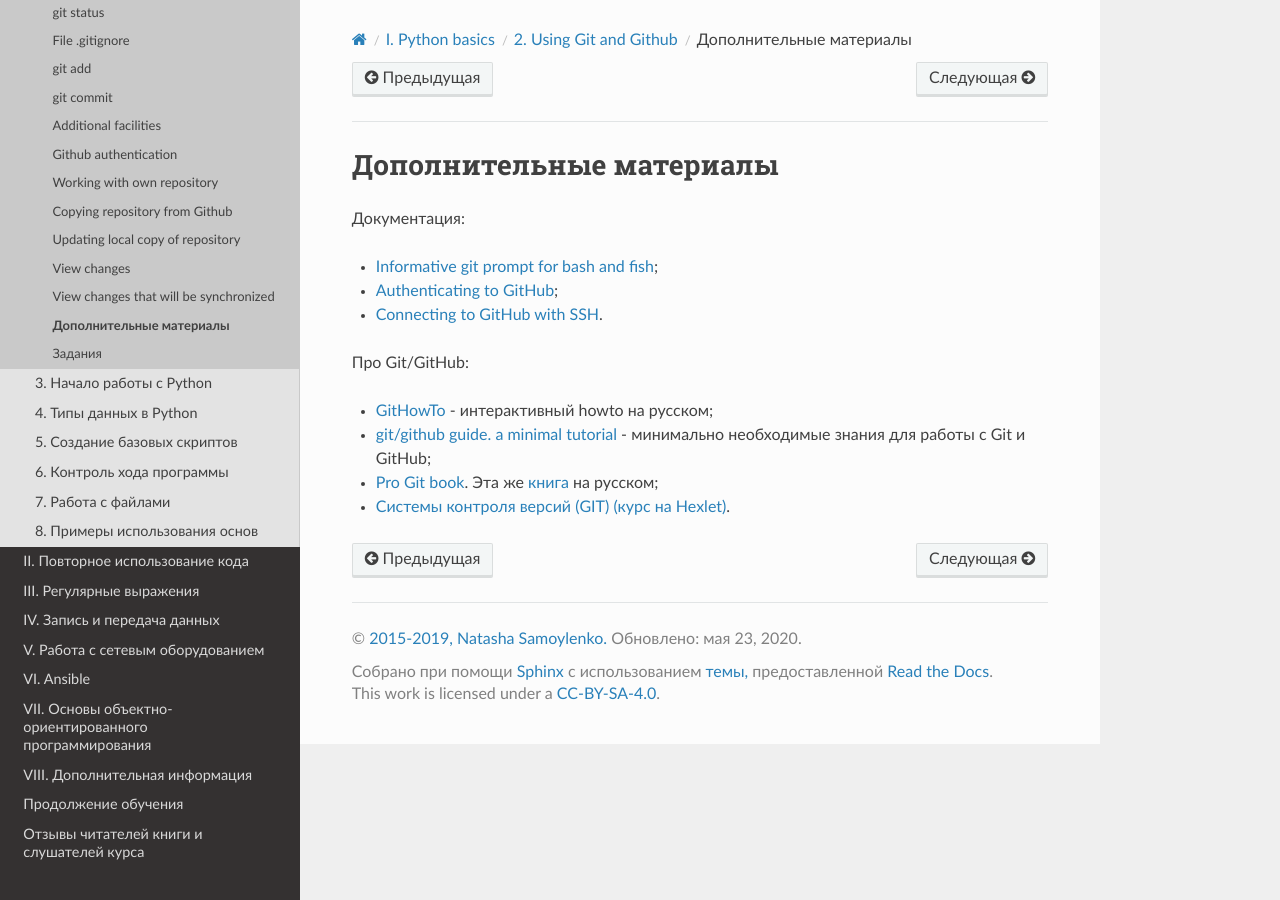
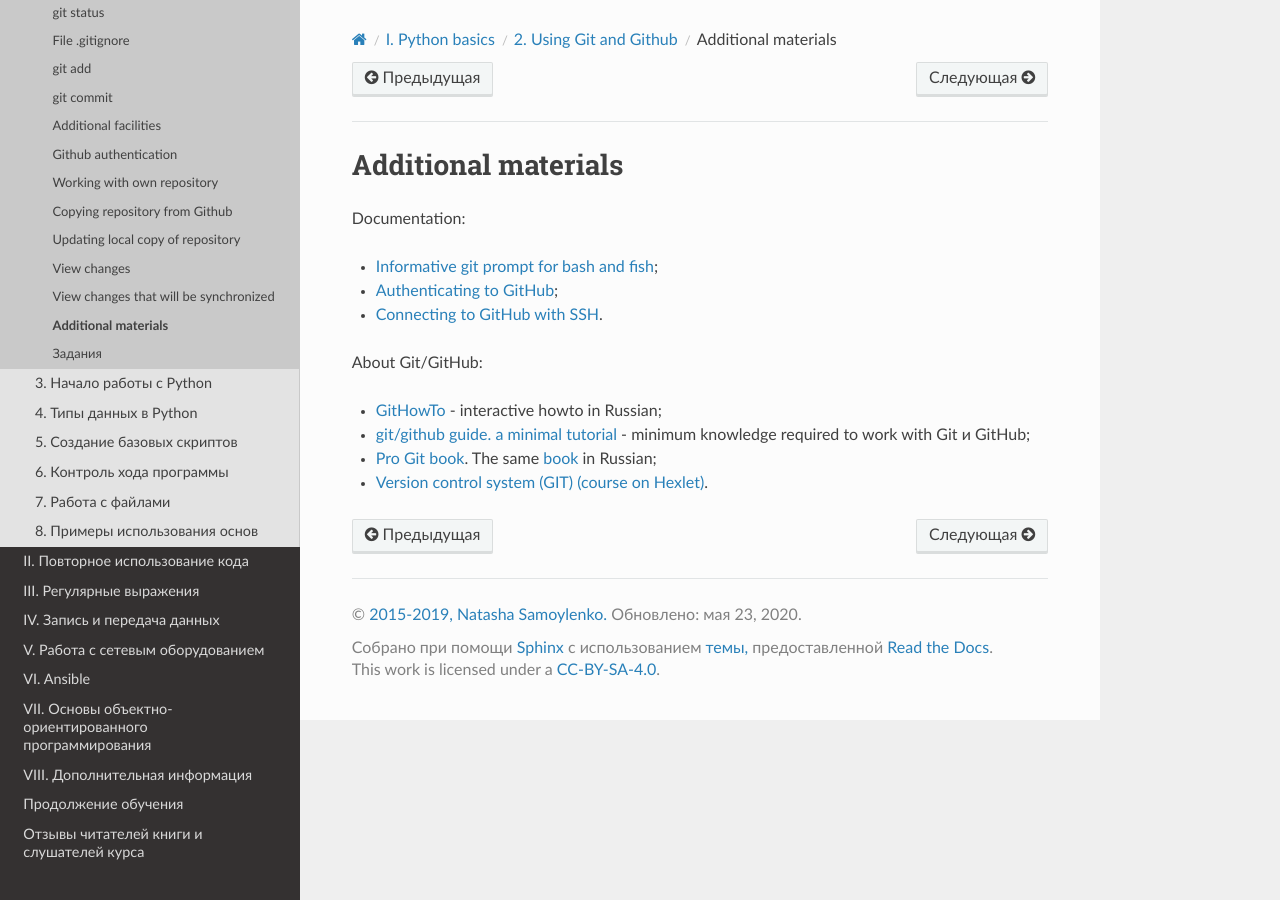
Before and after one commit to Aidar5/nattoeng, a Sphinx documentation site: the page built from docs/source/book/02_git_github/further_reading.rst, in a window 1280 px wide. Built offline with Sphinx 7.4.7 and the Read the Docs theme 2.0.0, drawn with Linux system fonts in a browser that asks for light colours; pages that are not in the unit, such as notebooks, are missing from menus.

Commit message:
Update further_reading.rst

```diff
--- a/docs/source/book/02_git_github/further_reading.rst
+++ b/docs/source/book/02_git_github/further_reading.rst
@@ -1,7 +1,7 @@
-Дополнительные материалы
+Additional materials
 ~~~~~~~~~~~~~~~~~~~~~~~~
 
-Документация:
+Documentation:
 
 -  `Informative git prompt for bash and
    fish <https://github.com/magicmonty/bash-git-prompt/>`__;
@@ -10,14 +10,12 @@
 -  `Connecting to GitHub with
    SSH <https://help.github.com/articles/connecting-to-github-with-ssh/>`__.
 
-Про Git/GitHub:
+About Git/GitHub:
 
--  `GitHowTo <https://githowto.com/ru>`__ - интерактивный howto на
-   русском;
+-  `GitHowTo <https://githowto.com/ru>`__ - interactive howto in Russian;
 -  `git/github guide. a minimal
-   tutorial <http://kbroman.org/github_tutorial/>`__ - минимально
-   необходимые знания для работы с Git и GitHub;
--  `Pro Git book <https://git-scm.com/book/en/v2/>`__. Эта же
-   `книга <https://git-scm.com/book/ru/v2/>`__ на русском;
--  `Системы контроля версий (GIT) (курс на
+   tutorial <http://kbroman.org/github_tutorial/>`__ - minimum knowledge required to work with Git и GitHub;
+-  `Pro Git book <https://git-scm.com/book/en/v2/>`__. The same
+   `book <https://git-scm.com/book/ru/v2/>`__ in Russian;
+-  `Version control system (GIT) (course on
    Hexlet) <https://ru.hexlet.io/courses/intro_to_git/>`__.
```
